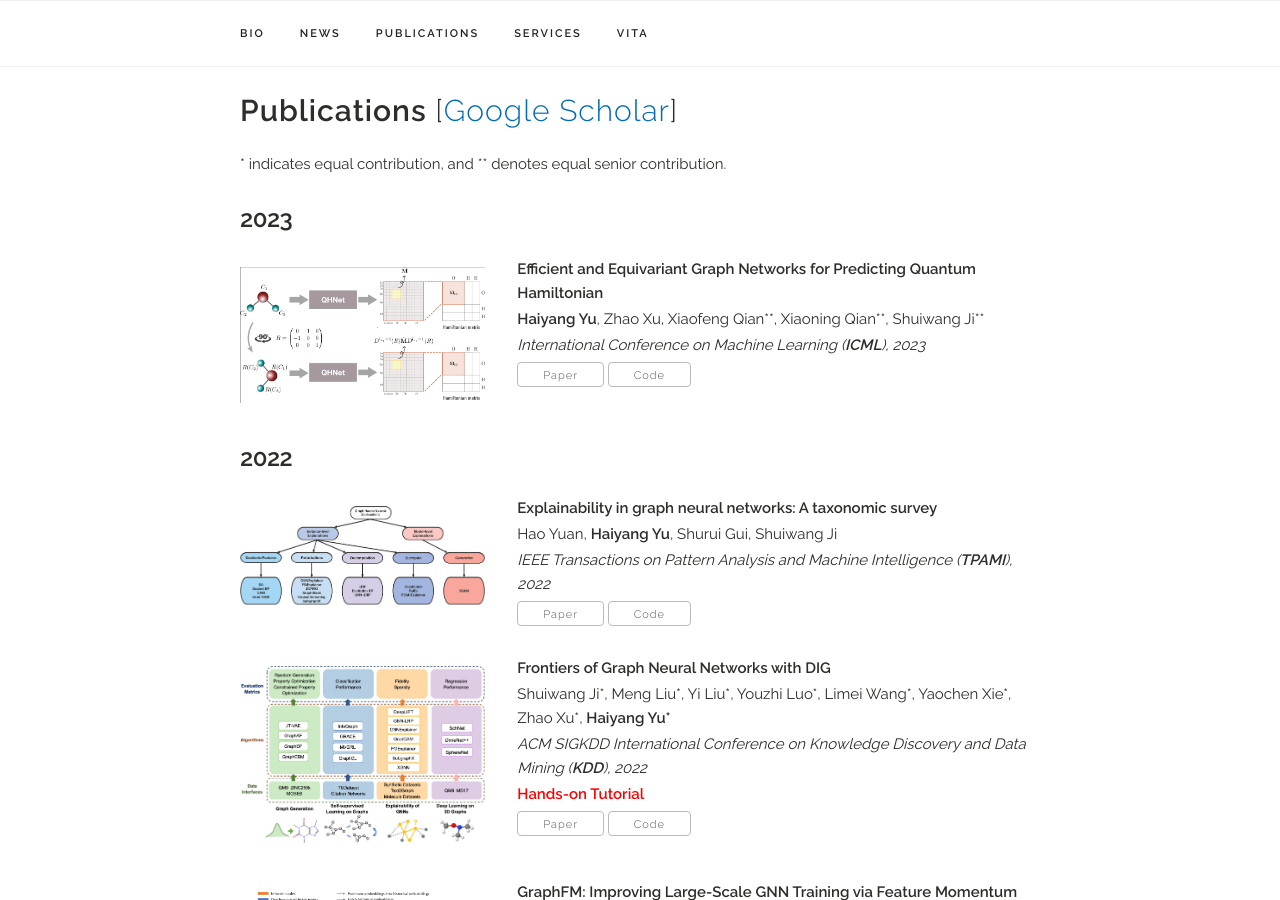
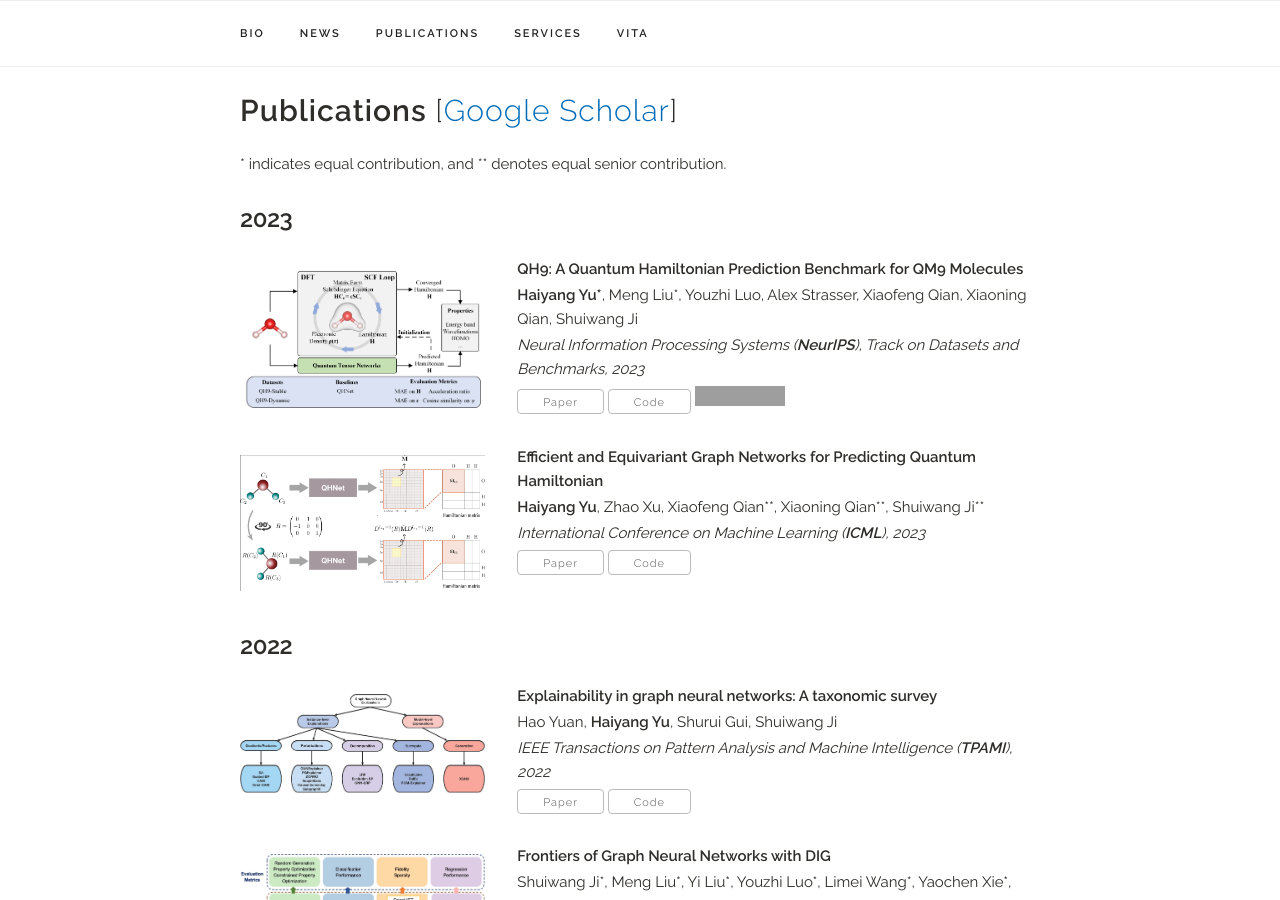
Before and after one commit to Oceanusity/Oceanusity.github.io, a Jekyll site: the page built from index.html, in a window 1280 px wide and 900 px high, scrolled down 1179 px. Built offline with Jekyll 4.4.1, drawn with Linux system fonts in a browser that asks for light colours; a style sheet for code colours, icons or effects is not loaded; some of the changed text lies outside the part shown; grey boxes are pictures that could not be loaded.

Commit message:
Update publications.yaml

```diff
--- a/_data/publications.yaml
+++ b/_data/publications.yaml
@@ -1,4 +1,14 @@
 papers:
+
+- title: "QH9: A Quantum Hamiltonian Prediction Benchmark for QM9 Molecules"
+  authors: "<b>Haiyang Yu*</b>, Meng Liu*, Youzhi Luo, Alex Strasser, Xiaofeng Qian, Xiaoning Qian, Shuiwang Ji"
+  venue: "Neural Information Processing Systems (<b>NeurIPS</b>), Track on Datasets and Benchmarks, 2023"
+  paper_pdf: "https://arxiv.org/abs/2306.09549"
+  code: "https://github.com/divelab/AIRS/tree/main/OpenDFT/QHBench"
+  code_star: "https://img.shields.io/github/stars/divelab/AIRS?style=social"
+  img: "/assets/imgs/QH9.png"
+  selected: y
+  year: "2023"
 
 - title: "Efficient and Equivariant Graph Networks for Predicting Quantum Hamiltonian"
   authors: "<b>Haiyang Yu</b>, Zhao Xu, Xiaofeng Qian**, Xiaoning Qian**, Shuiwang Ji**"
@@ -65,15 +75,8 @@ papers:
   authors: "Xuan Zhang*, Limei Wang*, Jacob Helwig*, Youzhi Luo*, Cong Fu*, Yaochen Xie*, Meng Liu, Yuchao Lin, Zhao Xu, Keqiang Yan, Keir Adams, Maurice Weiler, Xiner Li, Tianfan Fu, Yucheng Wang, <b>Haiyang Yu</b>, YuQing Xie, Xiang Fu, Alex Strasser, Shenglong Xu, Yi Liu, Yuanqi Du, Alexandra Saxton, Hongyi Ling, Hannah Lawrence, Hannes Stärk, Shurui Gui, Carl Edwards, Nicholas Gao, Adriana Ladera, Tailin Wu, Elyssa F. Hofgard, Aria Mansouri Tehrani, Rui Wang, Ameya Daigavane, Montgomery Bohde, Jerry Kurtin, Qian Huang, Tuong Phung, Minkai Xu, Chaitanya K. Joshi, Simon V. Mathis, Kamyar Azizzadenesheli, Ada Fang, Alán Aspuru-Guzik, Erik Bekkers, Michael Bronstein, Marinka Zitnik, Anima Anandkumar, Stefano Ermon, Pietro Liò, Rose Yu, Stephan Günnemann, Jure Leskovec, Heng Ji, Jimeng Sun, Regina Barzilay, Tommi Jaakkola, Connor W. Coley, Xiaoning Qian, Xiaofeng Qian, Tess Smidt, Shuiwang Ji"
   paper_pdf: "https://arxiv.org/pdf/2307.08423.pdf"
   code: "https://github.com/divelab/AIRS"
+  code_star: "https://img.shields.io/github/stars/divelab/AIRS?style=social"
   img: "/assets/imgs/AIRS_overview.png"
-  selected: y
-  year: "preprint"
-
-- title: "QH9: A Quantum Hamiltonian Prediction Benchmark for QM9 Molecules"
-  authors: "<b>Haiyang Yu*</b>, Meng Liu*, Youzhi Luo, Alex Strasser, Xiaofeng Qian, Xiaoning Qian, Shuiwang Ji"
-  paper_pdf: "https://arxiv.org/abs/2306.09549"
-  code: "https://github.com/divelab/AIRS/tree/main/OpenDFT/QHBench"
-  img: "/assets/imgs/QH9.png"
   selected: y
   year: "preprint"
 
```
